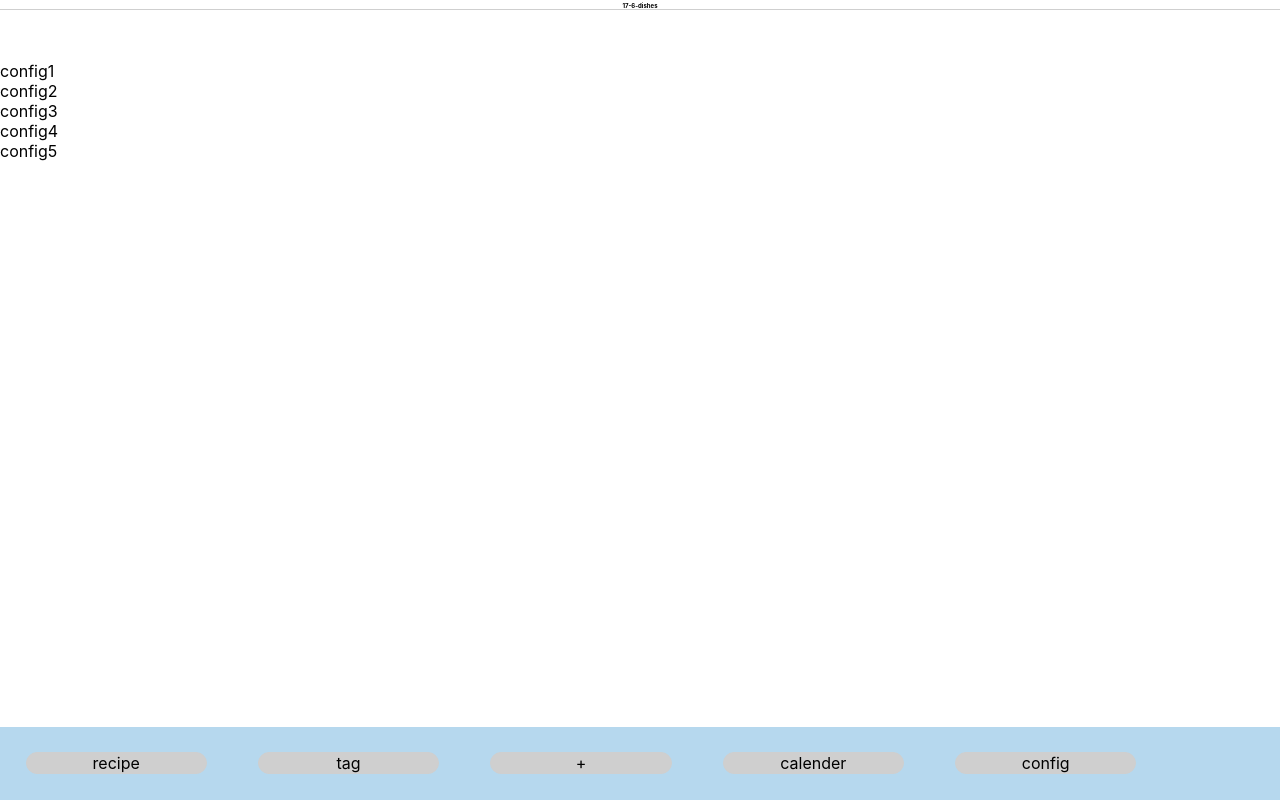
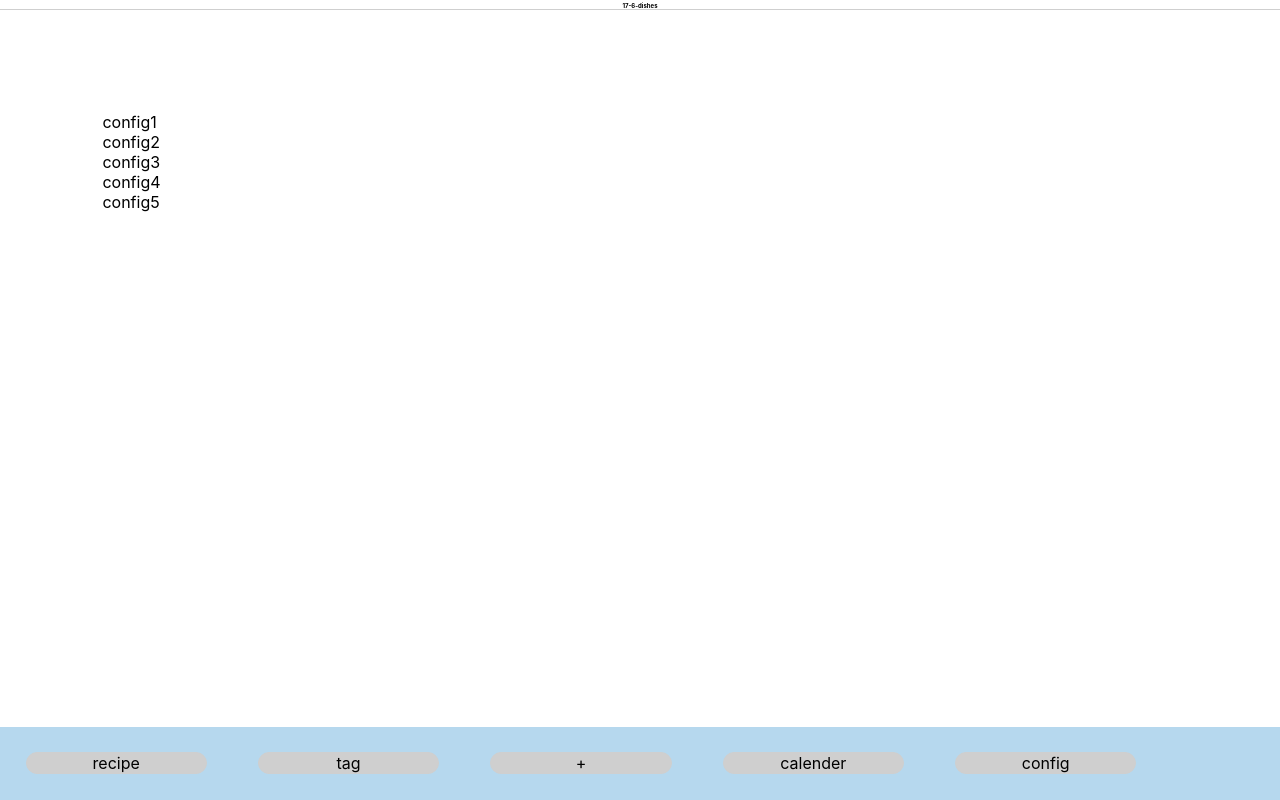
Before and after one commit to ndjndj/dishes-with-react, a React (Create React App) app: page /config in a window 1280 px wide. Built offline with nearby package versions, Linux system fonts and the light colour scheme.

Commit message:
config.css

```diff
--- a/src/styles/config.css
+++ b/src/styles/config.css
@@ -0,0 +1,3 @@
+.config {
+    margin: 8%;
+}
```
